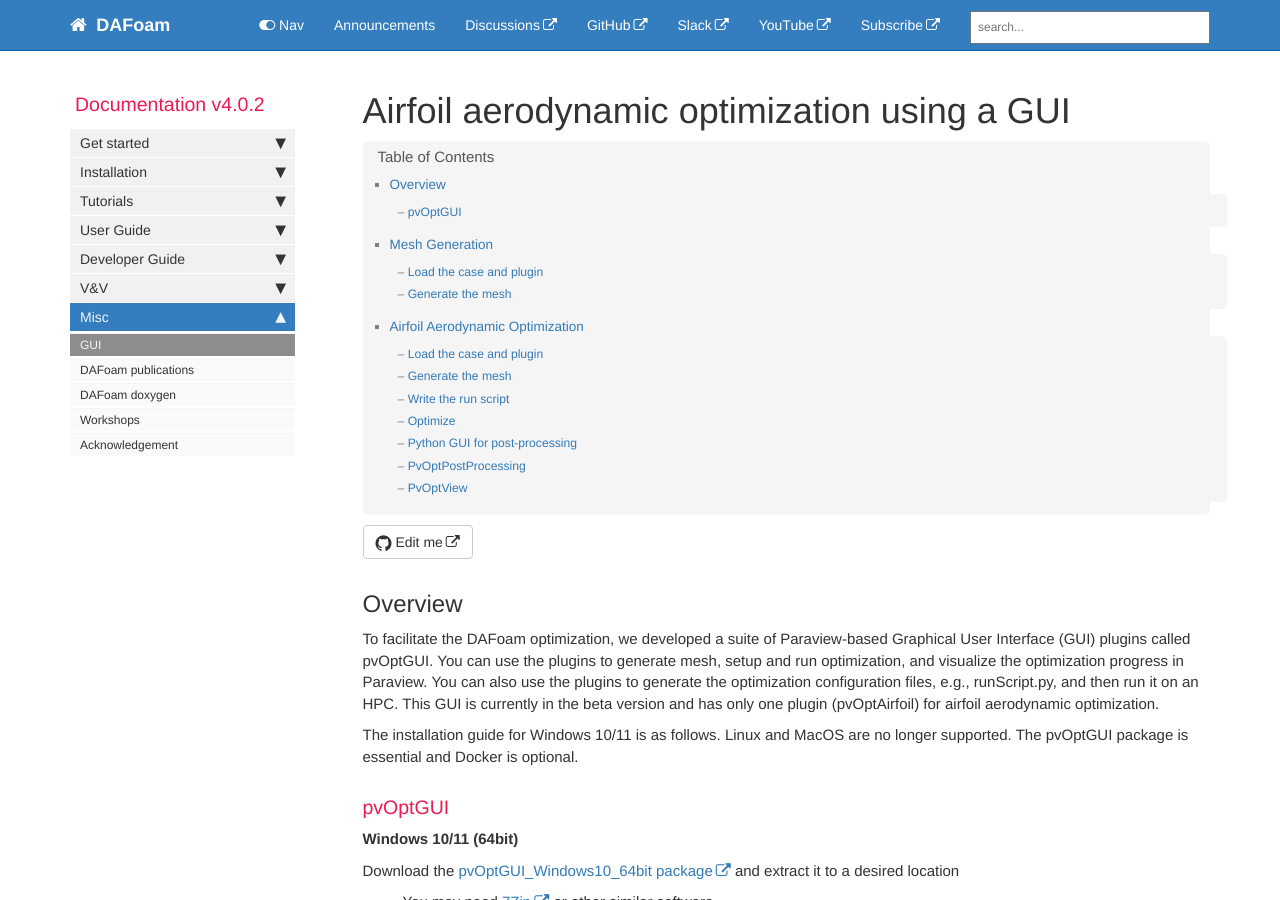
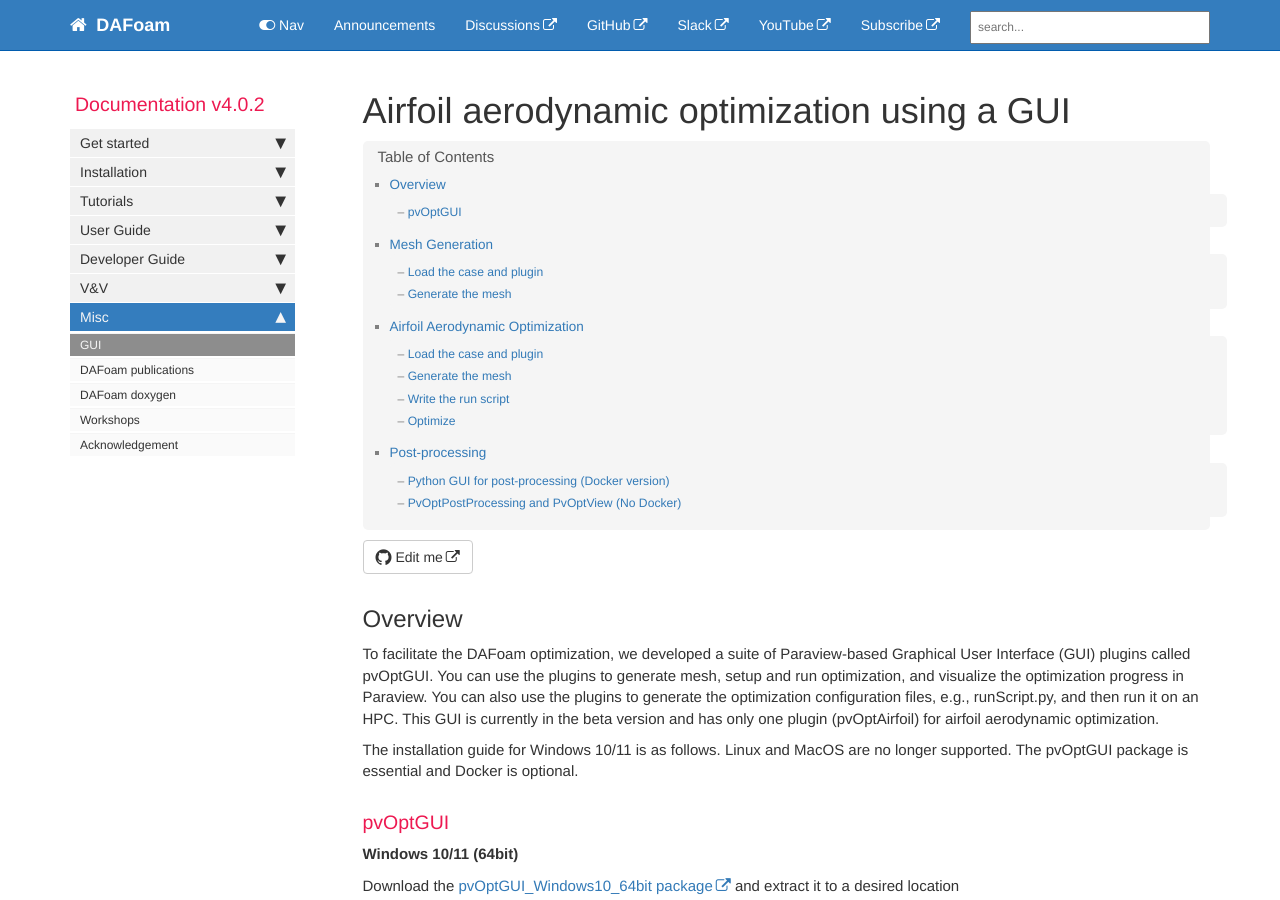
Before and after one commit to DAFoam/DAFoam.github.io, a Jekyll site: the page built from pages/mydoc/mydoc_gui_overview.md, in a window 1280 px wide and 900 px high. Built offline with Jekyll 4.4.1, drawn with Linux system fonts in a browser that asks for light colours; comment, search, counter and statistics services are not loaded; some of the changed text lies outside the part shown.

Commit message:
content update

```diff
--- a/pages/mydoc/mydoc_gui_overview.md
+++ b/pages/mydoc/mydoc_gui_overview.md
@@ -301,7 +301,9 @@ A few seconds after starting the optimization, a python GUI will appear showing
 
 ---
 
-### Python GUI for post-processing
+## Post-processing
+
+### Python GUI for post-processing (Docker version)
 
 ![pyGUI](/images/tutorials/GUI_pyGUI_post.png)
 
@@ -326,6 +328,7 @@ The python GUI also implements the standard Matplotlib toolbar to manipulate plo
 
 Full Docker installation guide is located [here](https://docs.docker.com/engine/install/ubuntu/)
 
+### PvOptPostProcessing and PvOptView (No Docker)
 
 PvOptPostProcessing and PvOptView are Paraview based graphical user interfaces included in the PvOptGUI plugin to aid users in post processing their data. PvOptPostProcessing can be used to view the iterations from a DAFoam log file, while PvOptView can be used to view results from any .hst file. PvOptView provides a ParaView interface to open OptView, a post-processing utlity from [pyOptSparse](https://github.com/mdolab/pyoptsparse). These GUI's are currently in the beta version.
 
@@ -333,7 +336,7 @@ PvOptPostProcessing and PvOptView are Paraview based graphical user interfaces i
 
 To post process data, first open ParaView with PvOptGUI following the instructions mentioned on [this page](mydoc_gui_overview.html).
 
-### PvOptPostProcessing
+**PvOptPostProcessing**
 
 Open the PvOptPostProcessing source by first clicking the sources tab in the toolbar at the top of the screen. Then hover over PvOptGUI and select PvOptPostProcessing.
 
@@ -343,7 +346,7 @@ Finally, click the *Post Process* button to open the GUI
 
 ![pvOptPostProcessing](/images/tutorials/GUI_pyGUI_post.png)
 
-### PvOptView
+**PvOptView**
 
 One can open the PvOptView source by first clicking the sources tab in the toolbar at the top of the screen. Then hover over PvOptGUI and select PvOptView.
 
```
